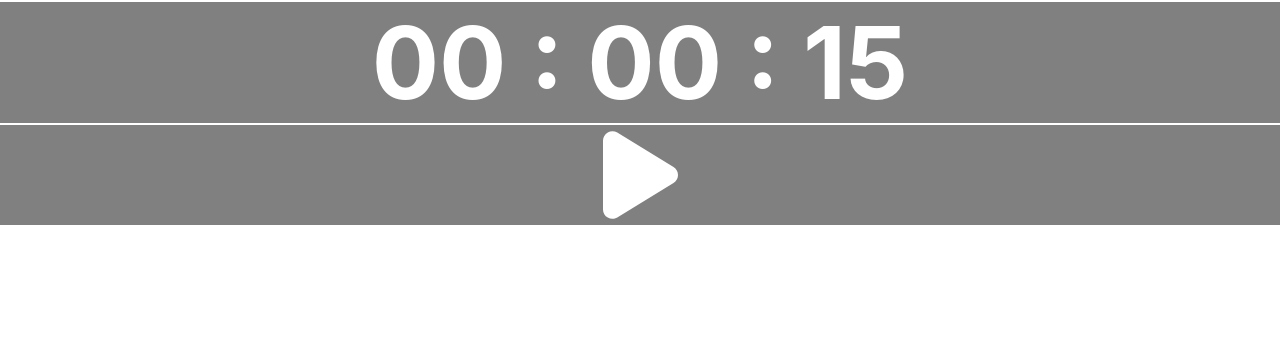
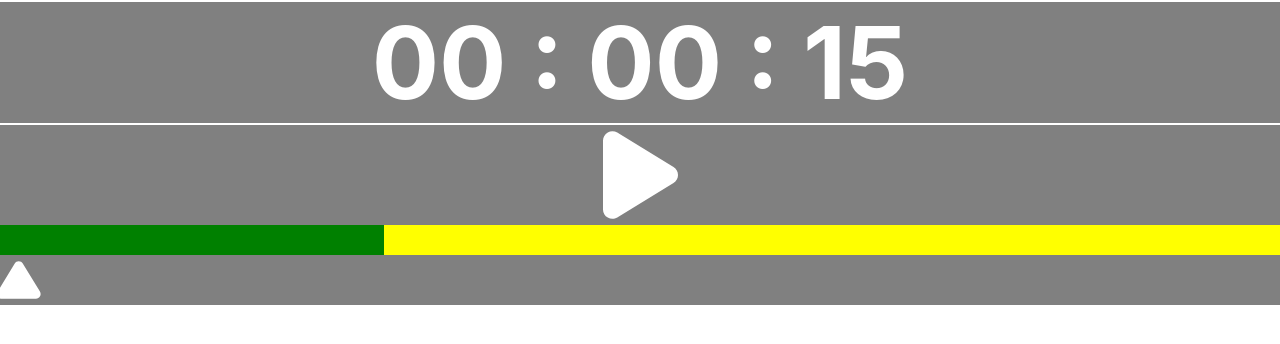
Before and after one commit to thangoke/timer, a React (Create React App) app: page / in a window 1280 px wide. Both pictures are taken after a click on the icon 640 px from the left and 253 px from the top of the page. Shown: the top 344 px of the page. Built offline with nearby package versions, Linux system fonts and the light colour scheme.

Commit message:
count down progress bar

```diff
--- a/src/component/Timer.tsx
+++ b/src/component/Timer.tsx
@@ -1,6 +1,7 @@
 import StyleSheetHolder from "../type/StyleSheetHolder"
 import { useEffect, useState } from "react"
 import PlayPauseButton from "./PlayPauseButton";
+import { FontAwesomeIcon } from "@fortawesome/react-fontawesome";
 
 export default function Timer({ hour, minute, second }: any) {
     let [currStatus, setCurrStatus] = useState("pause");
@@ -9,7 +10,10 @@ export default function Timer({ hour, minute, second }: any) {
     let [currMinute, setCurrMinute] = useState(minute);
     let [currSecond, setCurrSecond] = useState(second);
 
-    let [totalSeconds, setTotalSeconds] = useState(Number(currHour) * 3600 + Number(minute) * 60 + Number(second));
+    let [totalSeconds, setTotalSeconds] = useState(Number(currHour) * 3600 + Number(currMinute) * 60 + Number(currSecond));
+    const initSeconds = Number(hour) * 3600 + Number(minute) * 60 + Number(second);
+
+    let [countDownPercent, setCountDownPercent] = useState(0);
 
     useEffect(() => {
         const interval = setInterval(() => {
@@ -43,6 +47,9 @@ export default function Timer({ hour, minute, second }: any) {
                 } else {
                     setCurrSecond('' + s);
                 }
+
+                debugger;
+                setCountDownPercent(100 - Math.floor(totalSeconds * 100 / initSeconds));
             }
         }, 1000);
         return () => clearInterval(interval);
@@ -57,6 +64,17 @@ export default function Timer({ hour, minute, second }: any) {
         <div style={styles.timerElement}>{currHour} : {currMinute} : {currSecond}</div>
         <div style={styles.timerAdjustContainer}>
             <PlayPauseButton onStatusChange={(status: string) => handleStatusChange(status)} />
+        </div>
+        <div style={styles.progressContainer}>
+            <div style={{ background: "green", height: "30px", width: "30%" }} />
+            <div style={{ background: "yellow", height: "30px", width: "70%" }} />
+        </div>
+        <div style={styles.progressContainer}>
+            <div style={{ height: "50px", width: `${countDownPercent}%` }} />
+            <FontAwesomeIcon
+                icon={"play"}
+                style={{ color: "white", fontWeight: "bold", fontSize: "50px", transform: "rotate(-90deg)" }}
+            />
         </div>
     </div>
 }
@@ -79,5 +97,9 @@ const styles: StyleSheetHolder = {
         borderTop: "2px solid white",
         borderBottom: "2px solid white",
         userSelect: "none",
+    },
+    progressContainer: {
+        display: "flex",
+        flexDirection: "row",
     }
 }
```
